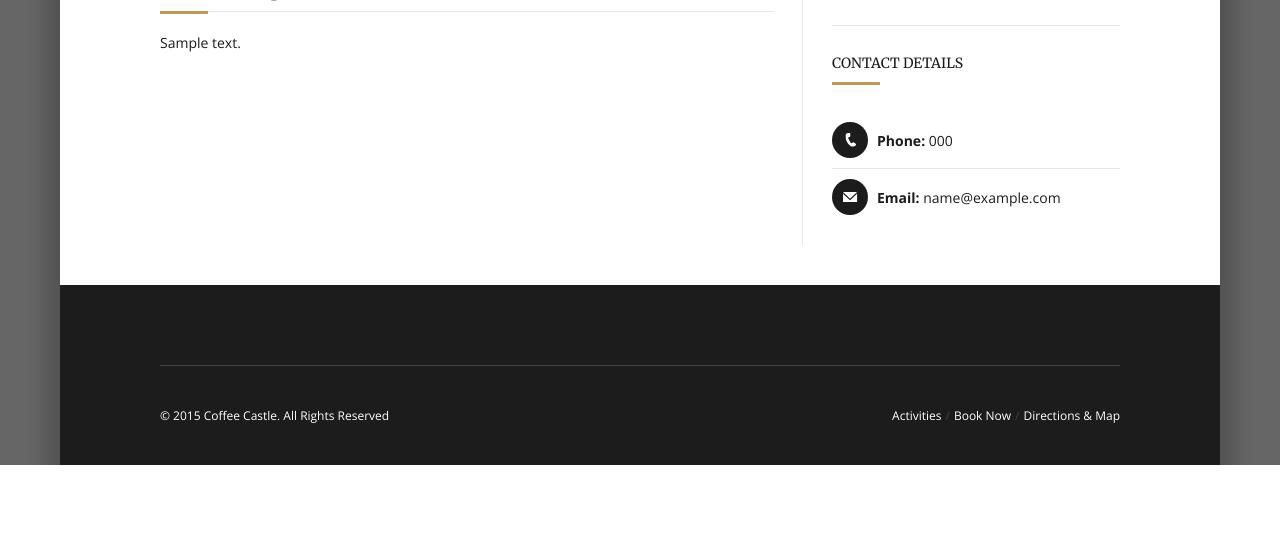
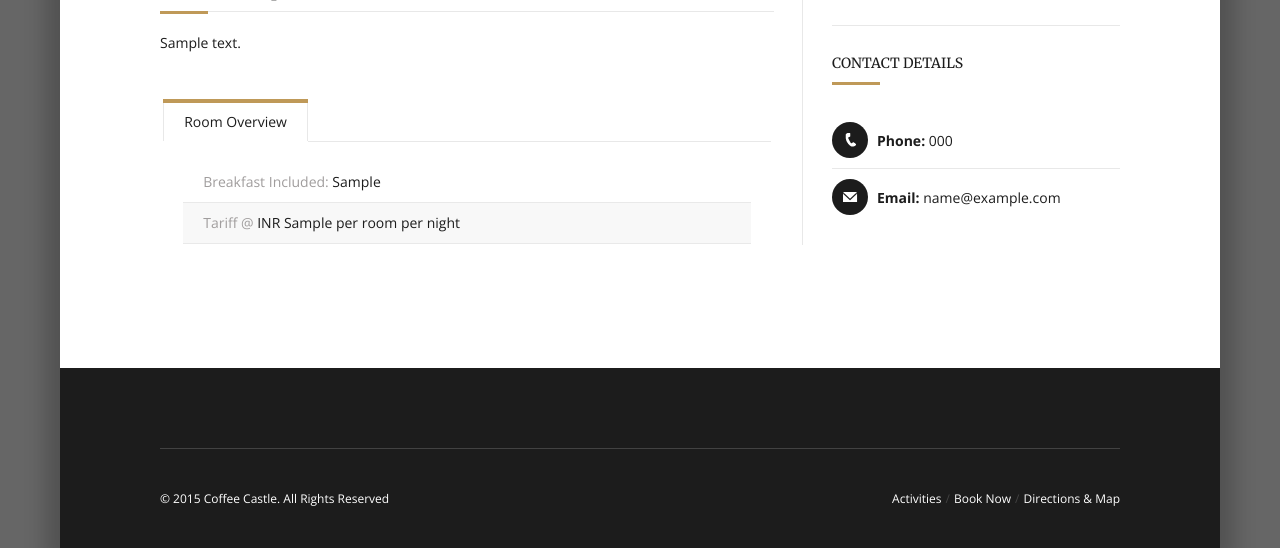
Before and after one commit to tveentech/ccv1, a Django app: page /accommodation/1/ in a window 1280 px wide. Shown: the part 1189-1737 px from the top of the page. Before the commit the page ends 1654 px from the top, so only its background shows below. Run offline with Django 3.2, Linux system fonts and the light colour scheme; tables that the repository leaves empty hold one stand-in row (values such as "Sample post"); parts of the project's set-up code (start-up, migrations or seed data) failed here and were passed over; some libraries are stand-ins or nearby versions.

Commit message:
editing accommodation

```diff
--- a/content/templates/accommodation.html
+++ b/content/templates/accommodation.html
@@ -41,27 +41,27 @@
 				</div>
 
 				<hr class="space1" />
-<!--
+
 				<div id="tabs">
 					<ul class="nav clearfix">
-						<li><a href="#tabs-tab-title-1">Room Overview</a></li> -->
-<!-- 						<li><a href="#tabs-tab-title-2">Floor Plan</a></li>
+						<li><a href="#tabs-tab-title-1">Room Overview</a></li>
+						<!-- <li><a href="#tabs-tab-title-2">Floor Plan</a></li>
 						<li><a href="#tabs-tab-title-3">Room Rates</a></li> -->
-<!-- 					</ul>
+					</ul>
 
 					<div id="tabs-tab-title-1" class="page-content">
 
 						<table>
 							<tbody>
-								<tr>
+								<!-- <tr>
 									<td data-title="Column 1"><strong>Bed:</strong> {{ room_detail.bed_type }}</td>
 									<td data-title="Column 1"><strong>Free Internet:</strong> {{ room_detail.free_internet }}</td>
-								</tr>
+								</tr> -->
 								<tr>
-									<td data-title="Column 2"><strong>Occupancy:</strong> {{ room_detail.no_of_persons }}</td>
+									<!-- <td data-title="Column 2"><strong>Occupancy:</strong> {{ room_detail.no_of_persons }}</td> -->
 									<td data-title="Column 2"><strong>Breakfast Included:</strong> {{ room_detail.breakfast_included }}</td>
 								</tr>
-								<tr>
+								<!-- <tr>
 									<td data-title="Column 3"><strong>Size:</strong> {{ room_detail.size_of_room }}</td>
 									<td data-title="Column 3"><strong>Gym Access:</strong> {{ room_detail.gym_access }}</td>
 								</tr>
@@ -72,16 +72,19 @@
 								<tr>
 									<td data-title="Column 5"><strong>Ensuite Bathroom:</strong> {{ room_detail.ensuite_bathroom }}</td>
 									<td data-title="Column 5"><strong>Room Service:</strong> {{ room_detail.room_service }}</td>
+								</tr> -->
+								<tr>
+									<td data-title="Column 5"><strong>Tariff @</strong> INR {{ room_detail.room_rate }} per room per night</td>
 								</tr>
 							</tbody>
 						</table>
 
-					</div> -->
+					</div>
 
-					<!-- <div id="tabs-tab-title-2" class="page-content"><p>Ut bibendum ullamcorper tortor, eget aliquet odio facilisis quis. Nulla interdum aliquet scelerisque. Curabitur ante metus, laoreet eu convallis a, tristique a arcu.</p><img src="/site_media/images/floorplan.png" class="respond-img" alt="" /></div>
-					<div id="tabs-tab-title-3" class="page-content"><p>Ut bibendum ullamcorper tortor, eget aliquet odio facilisis quis. Nulla interdum aliquet scelerisque. Curabitur ante metus, laoreet eu convallis a, tristique a arcu. Donec id erat sed lectus congue tempor</p></div>
+					 <!-- <div id="tabs-tab-title-2" class="page-content"><p>Ut bibendum ullamcorper tortor, eget aliquet odio facilisis quis. Nulla interdum aliquet scelerisque. Curabitur ante metus, laoreet eu convallis a, tristique a arcu.</p><img src="/site_media/images/floorplan.png" class="respond-img" alt="" /></div>
+					<div id="tabs-tab-title-3" class="page-content"><p>Ut bibendum ullamcorper tortor, eget aliquet odio facilisis quis. Nulla interdum aliquet scelerisque. Curabitur ante metus, laoreet eu convallis a, tristique a arcu. Donec id erat sed lectus congue tempor</p></div> -->
 				</div>
--->
+
 
 			<!-- END .main-content -->
 			</div>
```
